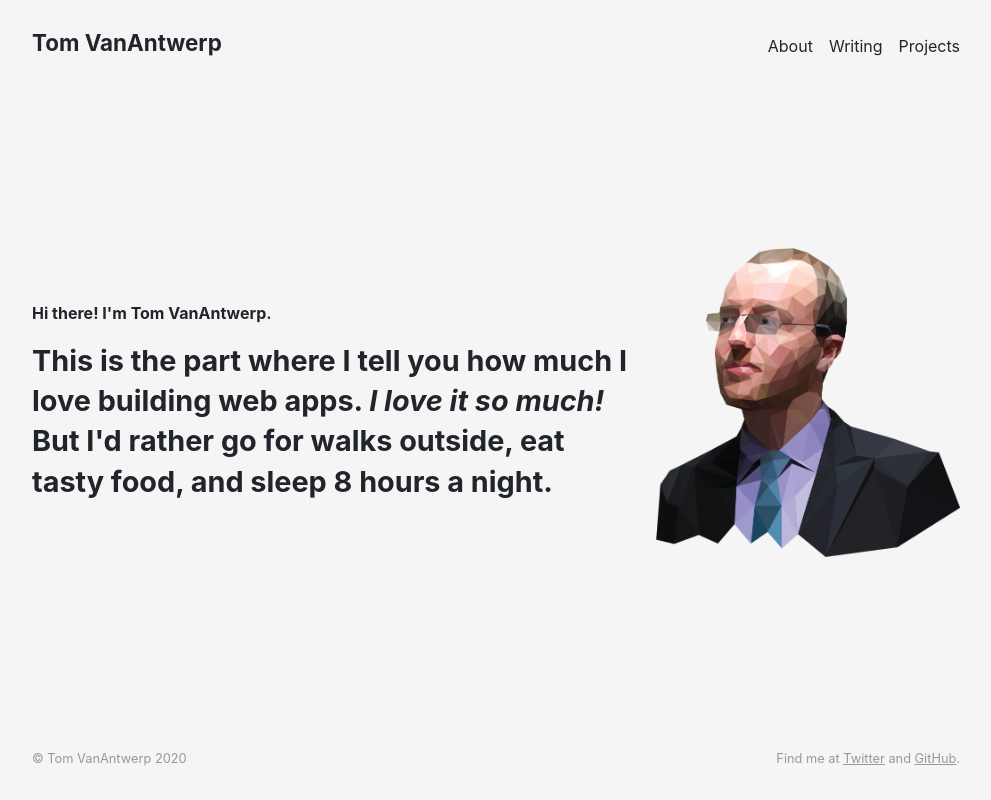
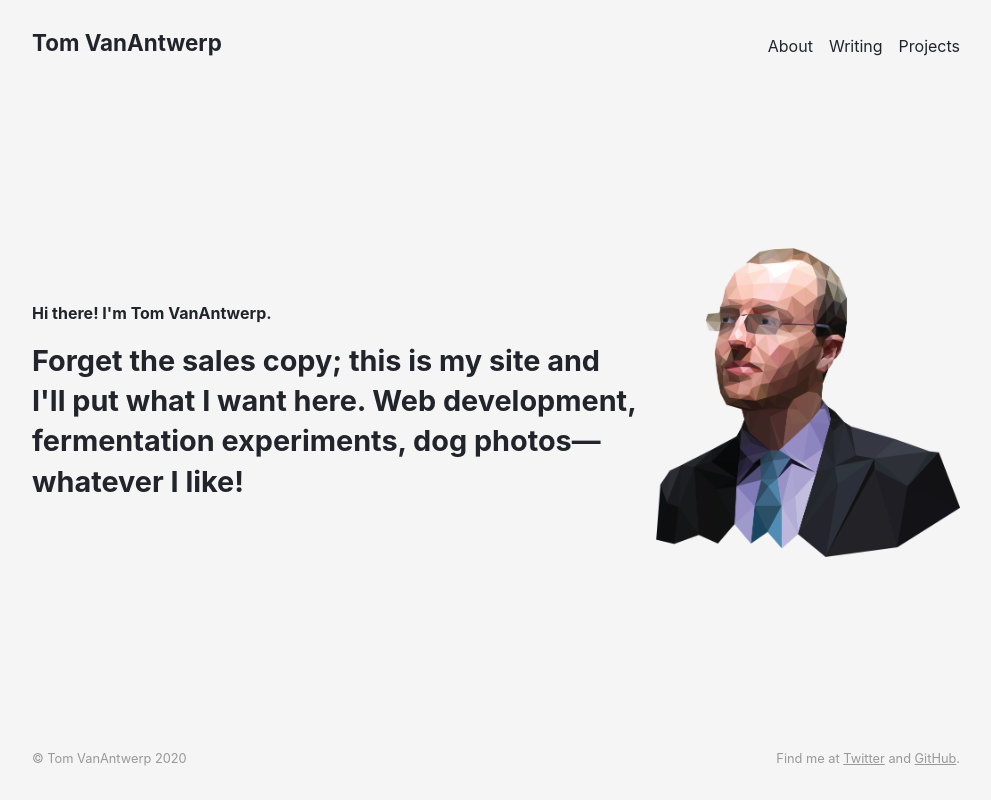
Before and after one commit to tvanantwerp/tomvanantwerp.com, a Next.js app: page / in a window 1280 px wide. Shown: the whole page, without its empty margins (144-1135 px from the left). Built offline with nearby package versions, Linux system fonts and the light colour scheme.

Commit message:
Better express my feelings

```diff
--- a/pages/index.js
+++ b/pages/index.js
@@ -65,7 +65,7 @@ export default function Home() {
         <Image src="/tom.png" alt="Illustration of Tom VanAntwerp" />
         <Text>
           <Intro>Hi there! I'm Tom VanAntwerp.</Intro>
-          <Description>This is the part where I tell you how much I love building web apps. <em>I love it so much!</em> But I'd rather go for walks outside, eat tasty food, and sleep 8 hours a night.</Description>
+          <Description>Forget the sales copy; this is my site and I'll put what I want here. Web development, fermentation experiments, dog photos—whatever I like!</Description>
         </Text>
       </Splash>
     </div>
```
